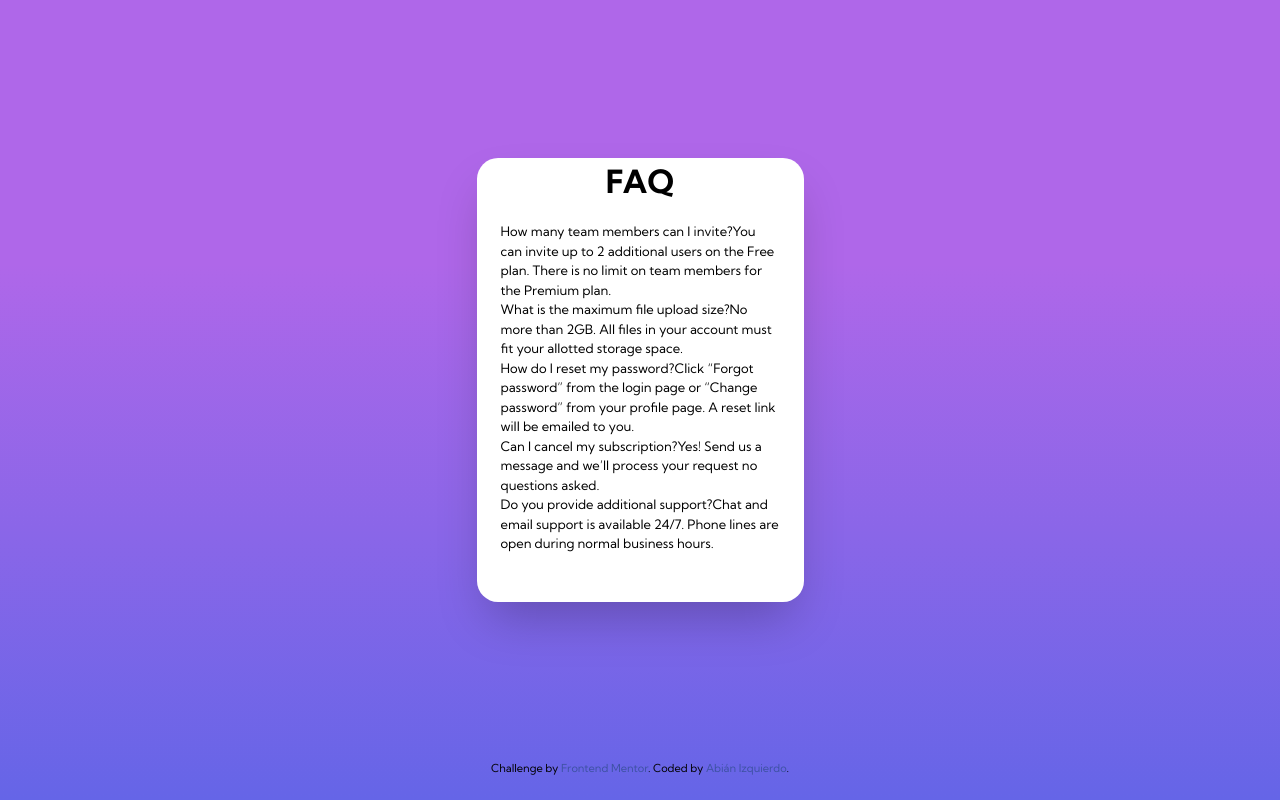
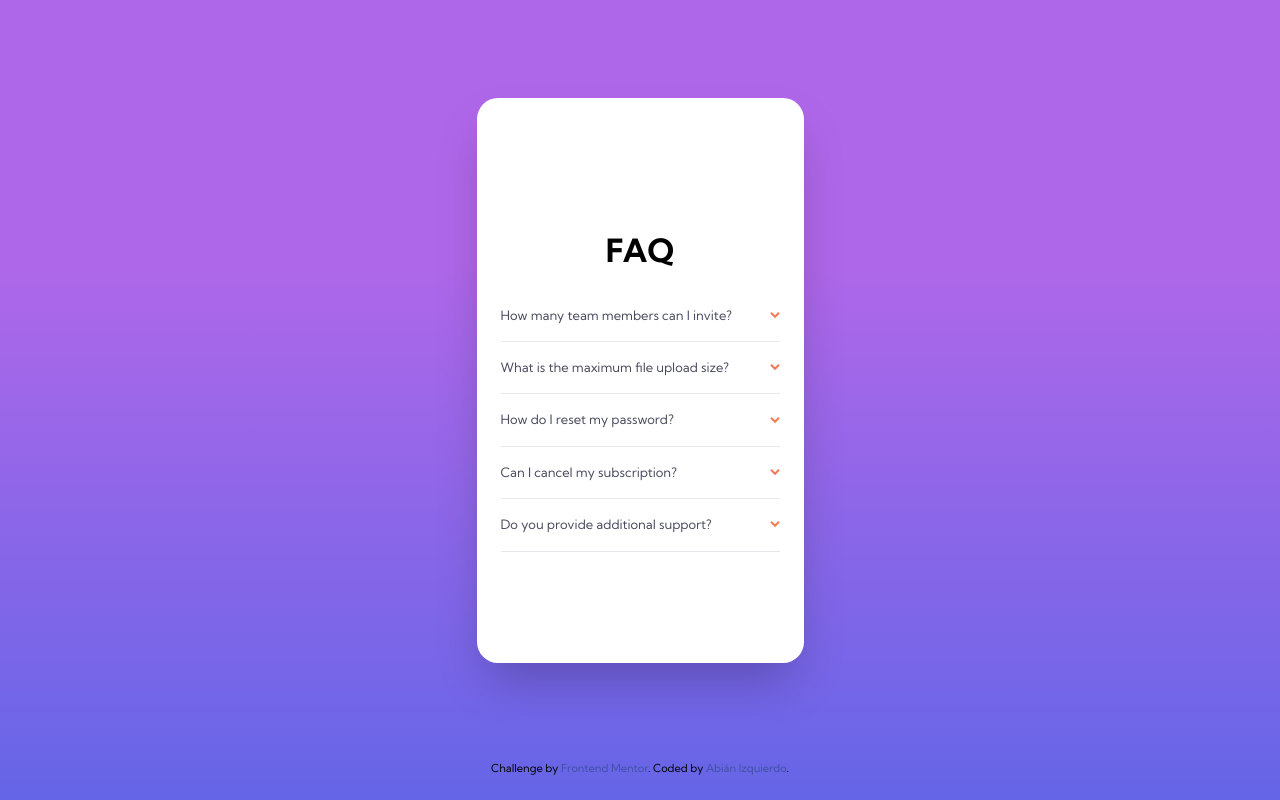
Before and after one commit to abizmo/faq-accordion-card, a React (Create React App) app: page / in a window 1280 px wide. Built offline with nearby package versions, Linux system fonts and the light colour scheme.

Commit message:
Create Accordion

```diff
--- a/src/components/FaqCard/Faq.jsx
+++ b/src/components/FaqCard/Faq.jsx
@@ -1,16 +1,29 @@
 import React from 'react';
 import PropTypes from 'prop-types';
 
-const Faq = ({ question, answer }) => (
-  <div>
-    {question}
-    {answer}
+const Faq = ({
+  answer, question, onClick, show,
+}) => (
+  <div className="border-b py-2u w-full">
+    <p
+      className={`cursor-pointer flex justify-between items-center ${show && 'font-bold'} text-darkGrayishBlue hover:text-softRed text-q`}
+    >
+      <button onClick={onClick} type="button">{question}</button>
+      <span className={show && 'rotate-180'}>
+        <img src={`${process.env.PUBLIC_URL}/images/icon-arrow-down.svg`} alt="arrow-down" />
+      </span>
+    </p>
+    <p className={`${!show && 'hidden'} mt-1u pr-3u text-grayishBlue`}>
+      {answer}
+    </p>
   </div>
 );
 
 Faq.propTypes = {
+  answer: PropTypes.string.isRequired,
+  onClick: PropTypes.func.isRequired,
   question: PropTypes.string.isRequired,
-  answer: PropTypes.string.isRequired,
+  show: PropTypes.bool.isRequired,
 };
 
 export default Faq;
--- a/src/components/FaqCard/index.jsx
+++ b/src/components/FaqCard/index.jsx
@@ -1,22 +1,35 @@
 import PropTypes from 'prop-types';
-import React from 'react';
+import React, { useState } from 'react';
 import Faq from './Faq';
 
-const FaqCard = ({ faqs }) => (
-  <div className="bg-white max-w-mobile mx-auto pb-6u px-3u rounded shadow-2xl">
-    <div className="flex flex-col items-center mb-2u">
+const FaqCard = ({ faqs }) => {
+  const [showArray, setShowArray] = useState(faqs.map(() => false));
+
+  const onClick = (index) => setShowArray(showArray
+    .map((e, i) => (index === i ? !showArray[i] : false)));
+
+  return (
+    <div className="bg-white w-mobw h-mobh mx-auto pb-6u px-3u rounded shadow-2xl">
+      <div className="flex flex-col items-center mb-2u pt-16u relative">
 
         <h1 className="text-h1 font-bold">FAQ</h1>
       </div>
       <div>
         {
-      faqs.map(({ question, answer }) => (
-        <Faq key={question} question={question} answer={answer} />
+      faqs.map(({ question, answer }, i) => (
+        <Faq
+          key={question}
+          answer={answer}
+          onClick={() => onClick(i)}
+          question={question}
+          show={showArray[i]}
+        />
       ))
     }
       </div>
     </div>
   );
+};
 
 FaqCard.propTypes = {
   faqs: PropTypes.arrayOf(PropTypes.shape()).isRequired,
--- a/src/index.css
+++ b/src/index.css
@@ -3,7 +3,7 @@
 @tailwind utilities;
 
 html {
-  font-size: 13px;
+  font-size: 12px;
 }
 
 body {
--- a/tailwind.config.js
+++ b/tailwind.config.js
@@ -5,22 +5,17 @@ module.exports = {
   theme: {
     extend: {
       borderRadius: {
-        DEFAULT: '1.62rem',
+        DEFAULT: '1.75rem',
       },
       color: {
         desaturatedBlue: 'hsl(238, 29%, 16%)',
-        softRed: 'hsl(14, 88%, 65%)',
         softViolet: 'hsl(273, 75%, 66%)',
         softBlue: 'hsl(240, 73%, 65%)',
-        darkGrayishBlue: 'hsl(237, 12%, 33%)',
-        grayishBlue: 'hsl(240, 6%, 50%)',
         lightGrayishBlue: 'hsl(240, 5%, 91%)',
       },
       fontSize: {
-        h1: '2.46rem',
-      },
-      maxWidth: {
-        mobile: '327px',
+        h1: '2.67rem',
+        q: '1.08rem',
       },
       spacing: {
         '1u': '8px',
@@ -29,6 +24,14 @@ module.exports = {
         '4u': '32px',
         '5u': '40px',
         '6u': '48px',
+        '16u': '128px',
+        mobh: '565px',
+        mobw: '327px',
+      },
+      textColor: {
+        darkGrayishBlue: 'hsl(237, 12%, 33%)',
+        grayishBlue: 'hsl(240, 6%, 50%)',
+        softRed: 'hsl(14, 88%, 65%)',
       },
     },
   },
```
Lines whose indentation alone changed are shown as unchanged.
